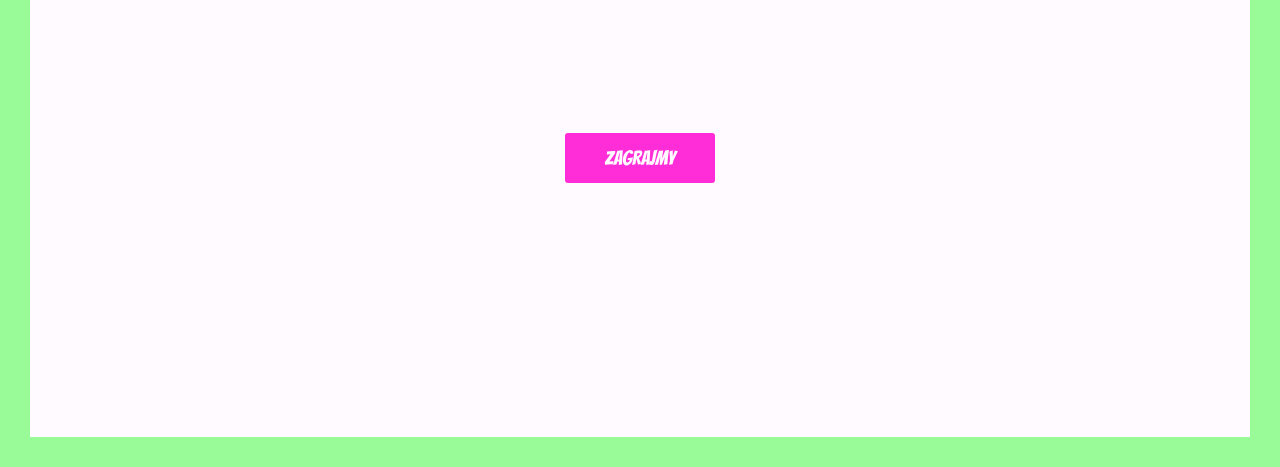
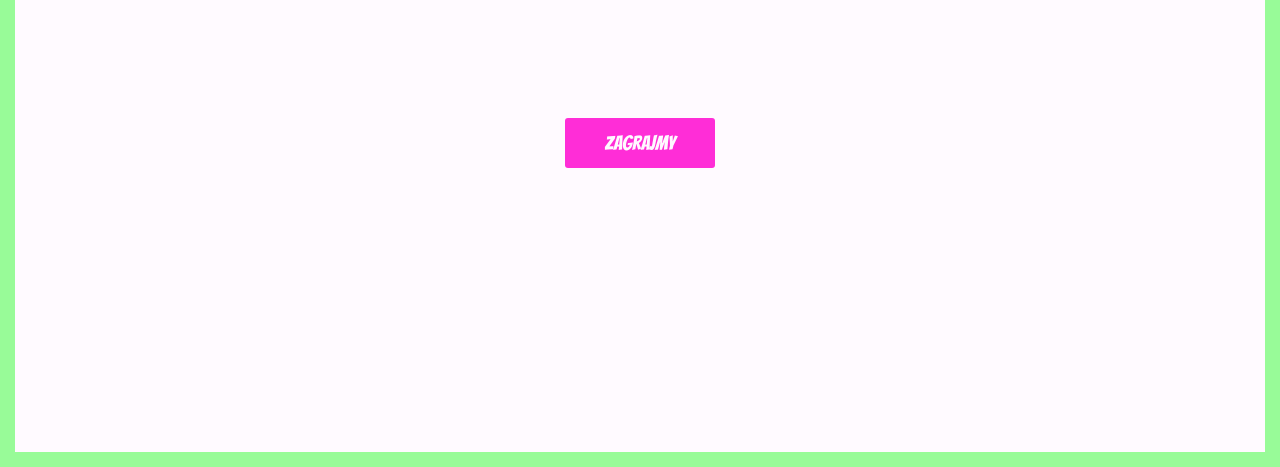
Before and after one commit to ZuzaKaa/Gra-Kamie-Papier..., a plain HTML site: page index.html in a window 1280 px wide. Shown: the part 333-800 px from the top of the page. Drawn offline with Linux system fonts and the light colour scheme.

Commit message:
Update style.css

```diff
--- a/style.css
+++ b/style.css
@@ -8,7 +8,7 @@
     height: 100vh;
     background-color:#FFFAFF;
     font-family:'Bangers', cursive ;
-    border:30px solid palegreen;
+    border:15px solid palegreen;
     letter-spacing: 2px;
   }
 
```
